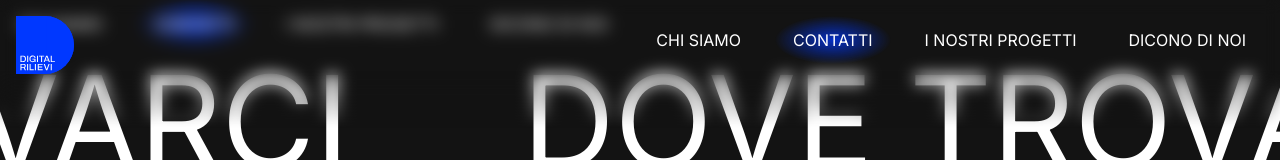
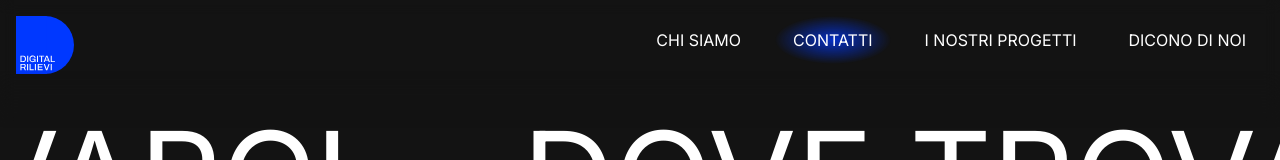
Before and after one commit to digital-rilievi/web, a Next.js app: page /contatti in a window 1280 px wide. Shown: the top 160 px of the page. Built offline with nearby package versions, Linux system fonts and the light colour scheme.

Commit message:
Fixed app bar bug

```diff
--- a/src/app/components/Navbar/Navbar.module.css
+++ b/src/app/components/Navbar/Navbar.module.css
@@ -20,6 +20,8 @@
 
 
 .spacingNavbar {
+  position: fixed;
+  top: 0;
   display: flex;
   width: -webkit-fill-available;
   width: 100%;
--- a/src/app/page.module.css
+++ b/src/app/page.module.css
@@ -24,7 +24,9 @@
 }
 
   .appBarSpace {
-    padding-bottom: 0;
+    padding-bottom: 3.5rem;
+    display: block;
+    visibility: hidden;
   }
 
   .mobileAppbarSpacer {
@@ -43,10 +45,10 @@
 
     .appBarSpace {
     padding-bottom: 0;
+    visibility: hidden;
   }
 
   .mobileAppbarSpacer {
-    visibility: hidden;
     display: block !important;
   }
 
```
